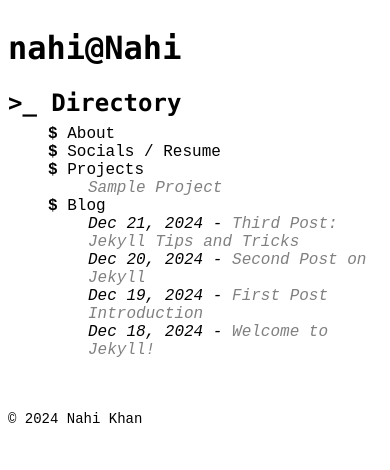
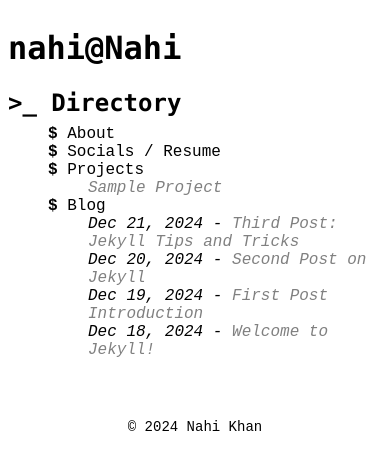
Before and after one commit to nvhiii/nahi-site, a Jekyll site: the page built from index.md, in a window 390 px wide. Shown: the top 470 px of the page. Built offline with Jekyll 4.4.1, drawn with Linux system fonts in a browser that asks for light colours.

Commit message:
footer styled

```diff
--- a/assets/css/style.css
+++ b/assets/css/style.css
@@ -127,22 +127,21 @@ li.subitem:before {
   text-decoration: underline;
 }
 
-/* Footer Styling */
+/* Footer Styling for Larger Screens */
 footer {
   font-family: "Courier New", Courier, monospace; /* Matches the body font */
   font-size: 14px; /* Slightly smaller font for the footer */
-  text-align: left; /* Aligns text to the left */
+  text-align: left; /* Aligns text to the left on larger screens */
   padding: 1rem; /* Adds padding inside the footer */
   box-sizing: border-box; /* Ensures padding doesn't affect width */
   max-width: 640px; /* Matches the container's maximum width */
-  margin: 0 auto; /* Centers the footer horizontally */
+  margin: 0 auto; /* Centers the footer horizontally in the container */
   margin-top: 20px; /* Adds space above the footer */
 }
 
-/* Responsive adjustments for footer */
+/* Footer Styling for Smaller Screens */
 @media (max-width: 640px) {
   footer {
-    padding: 0.5rem; /* Smaller padding on smaller screens */
-    width: 100%; /* Footer takes full width on small screens */
+    text-align: center; /* Centers text on smaller screens */
   }
 }
```
